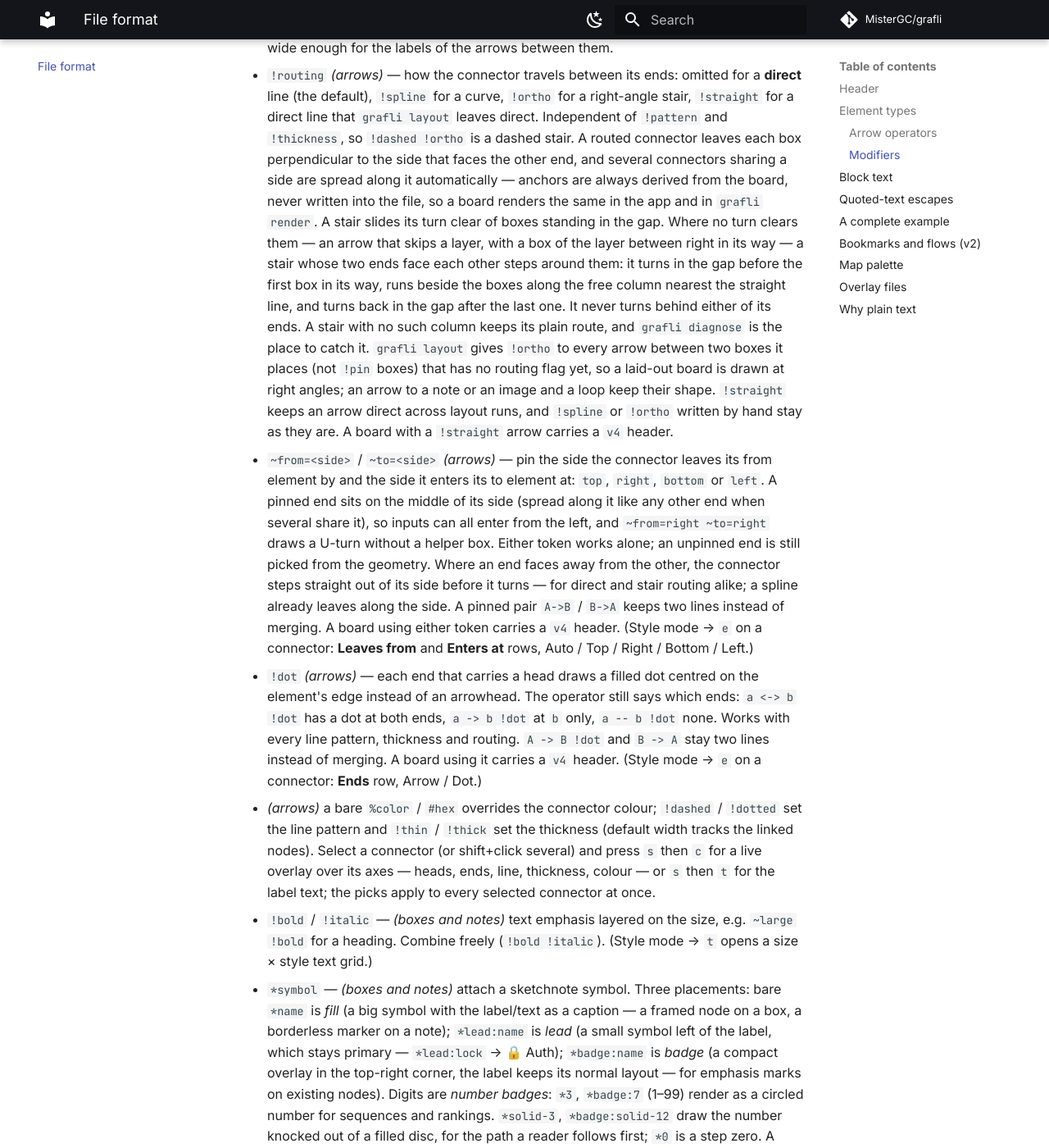
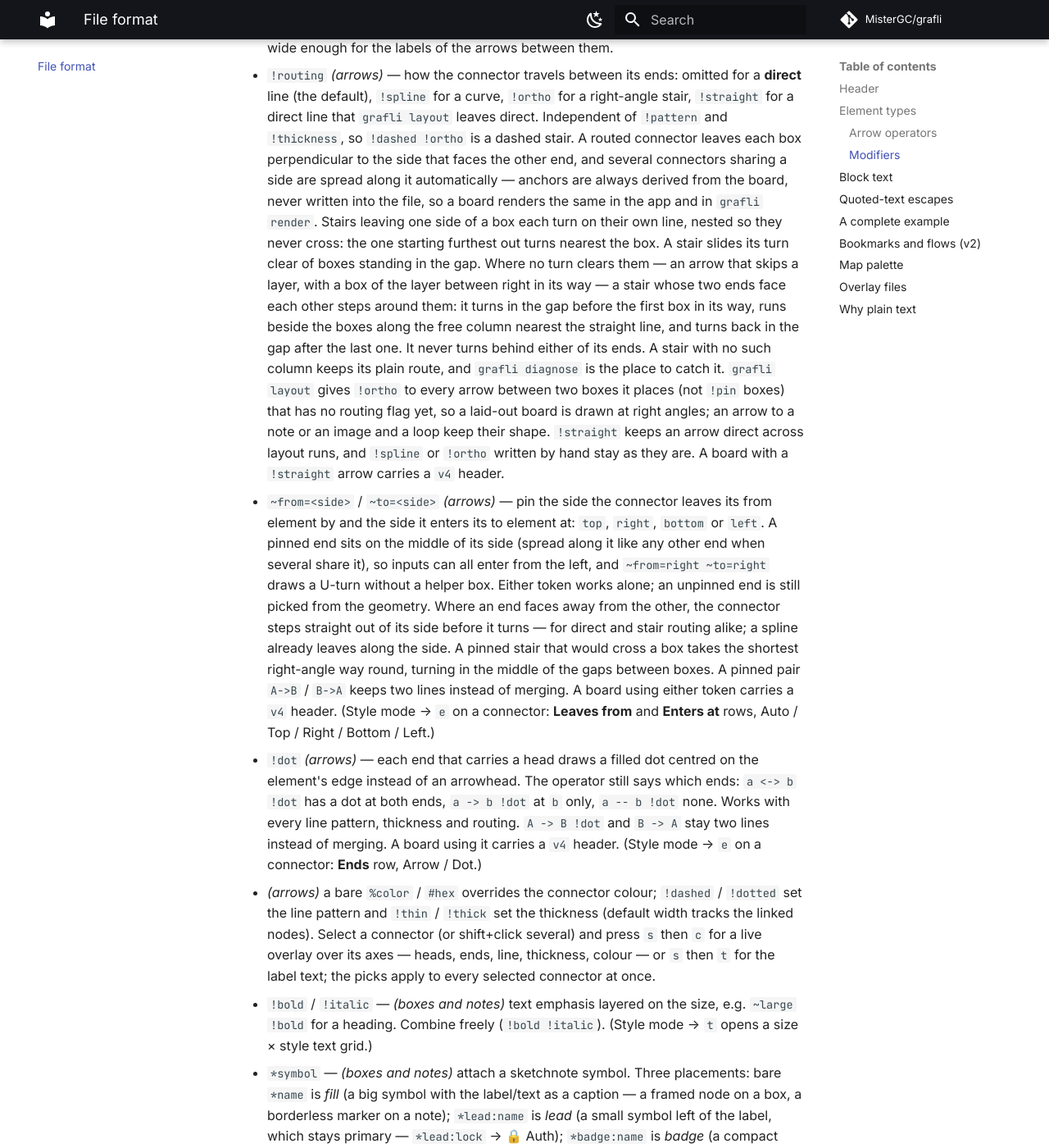
Before and after one commit to MisterGC/grafli, an MkDocs documentation site: the page built from docs/format.md, in a window 1280 px wide and 1400 px high, scrolled down 3645 px. Shown: the whole window at 82% size. Built offline with MkDocs 1.6.1 and Material for MkDocs 9.7.7, drawn with Linux system fonts in a browser that asks for light colours; comment, search, counter and statistics services are not loaded.

Commit message:
Document right-angle arrows keeping apart and pinned ones going round boxes in the changelog, format docs and skill

```diff
--- a/docs/format.md
+++ b/docs/format.md
@@ -156,7 +156,9 @@ in `grafli render`. A pair carrying a single arrow is drawn exactly as before.
   perpendicular to the side that faces the other end, and several connectors
   sharing a side are spread along it automatically — anchors are always
   derived from the board, never written into the file, so a board renders the
-  same in the app and in `grafli render`. A stair slides its turn clear of
+  same in the app and in `grafli render`. Stairs leaving one side of a box
+  each turn on their own line, nested so they never cross: the one starting
+  furthest out turns nearest the box. A stair slides its turn clear of
   boxes standing in the gap. Where no turn clears them — an arrow that skips
   a layer, with a box of the layer between right in its way — a stair whose
   two ends face each other steps around them: it turns in the gap before the
@@ -178,7 +180,9 @@ in `grafli render`. A pair carrying a single arrow is drawn exactly as before.
   without a helper box. Either token works alone; an unpinned end is still
   picked from the geometry. Where an end faces away from the other, the
   connector steps straight out of its side before it turns — for direct and
-  stair routing alike; a spline already leaves along the side. A pinned pair
+  stair routing alike; a spline already leaves along the side. A pinned
+  stair that would cross a box takes the shortest right-angle way round,
+  turning in the middle of the gaps between boxes. A pinned pair
   `A->B` / `B->A` keeps two lines instead of merging. A board using either
   token carries a `#!grafli v4` header. (Style mode → `e` on a connector:
   **Leaves from** and **Enters at** rows, Auto / Top / Right / Bottom / Left.)
```
Also changed, not shown: CHANGELOG.md (+13 -0 lines), grafli/skills/grafli/references/format.md (+4 -3 lines).
